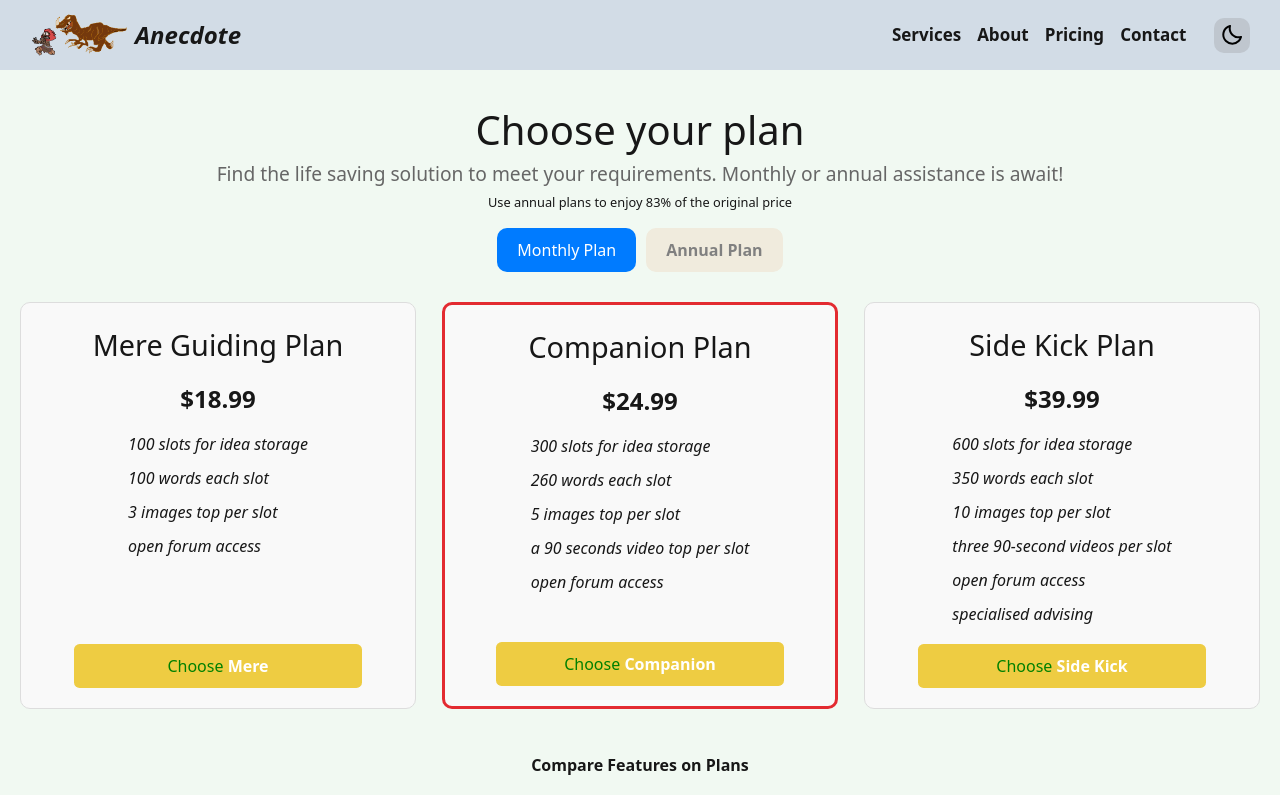
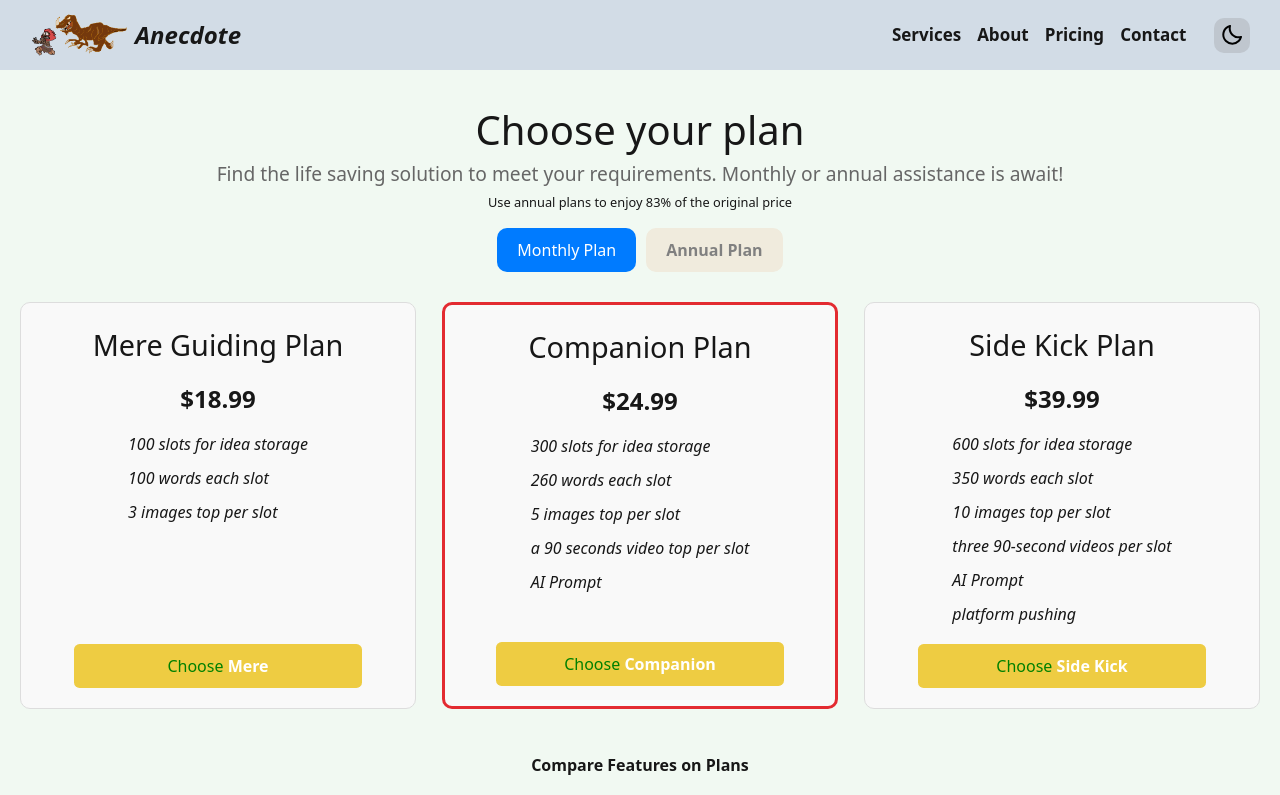
Before and after one commit to exiafuture/StarchMilk-MVP, a Next.js app: page /pricing-plans in a window 1280 px wide. Shown: the top 795 px of the page. Built offline with nearby package versions, Linux system fonts and the light colour scheme.

Commit message:
removed extra description

```diff
--- a/app/pricing-plans/page.tsx
+++ b/app/pricing-plans/page.tsx
@@ -34,7 +34,6 @@ const Pricing = () => {
               <li>100 slots for idea storage</li>
               <li>100 words each slot</li>
               <li>3 images top per slot</li>
-              <li>open forum access</li>
             </ul>
             <button>Choose <strong>Mere</strong></button>
           </div>
@@ -46,7 +45,7 @@ const Pricing = () => {
               <li>260 words each slot</li>
               <li>5 images top per slot</li>
               <li>a 90 seconds video top per slot</li>
-              <li>open forum access</li>
+              <li>AI Prompt</li>
             </ul>
             <button>Choose <strong>Companion</strong></button>
           </div>
@@ -58,8 +57,8 @@ const Pricing = () => {
               <li>350 words each slot</li>
               <li>10 images top per slot</li>
               <li>three 90-second videos per slot</li>
-              <li>open forum access</li>
-              <li>specialised advising</li>
+              <li>AI Prompt</li>
+              <li>platform pushing</li>
             </ul>
             <button>Choose <strong>Side Kick</strong></button>
           </div>
@@ -75,7 +74,6 @@ const Pricing = () => {
               <li>100 slots for idea storage</li>
               <li>100 words each slot</li>
               <li>3 images top per slot</li>
-              <li>open forum access</li>
             </ul>
             <button>Choose <strong>Mere</strong></button>
           </div>
@@ -87,7 +85,7 @@ const Pricing = () => {
               <li>260 words each slot</li>
               <li>5 images top per slot</li>
               <li>a 90 seconds video top per slot</li>
-              <li>open forum access</li>
+              <li>AI Prompt</li>
             </ul>
             <button>Choose <strong>Companion</strong></button>
           </div>
@@ -99,8 +97,8 @@ const Pricing = () => {
               <li>350 words each slot</li>
               <li>10 images top per slot</li>
               <li>three 90-second videos per slot</li>
-              <li>open forum access</li>
-              <li>specialised advising</li>
+              <li>AI Prompt</li>
+              <li>platform pushing</li>
             </ul>
             <button>Choose <strong>Side Kick</strong></button>
           </div>
```
